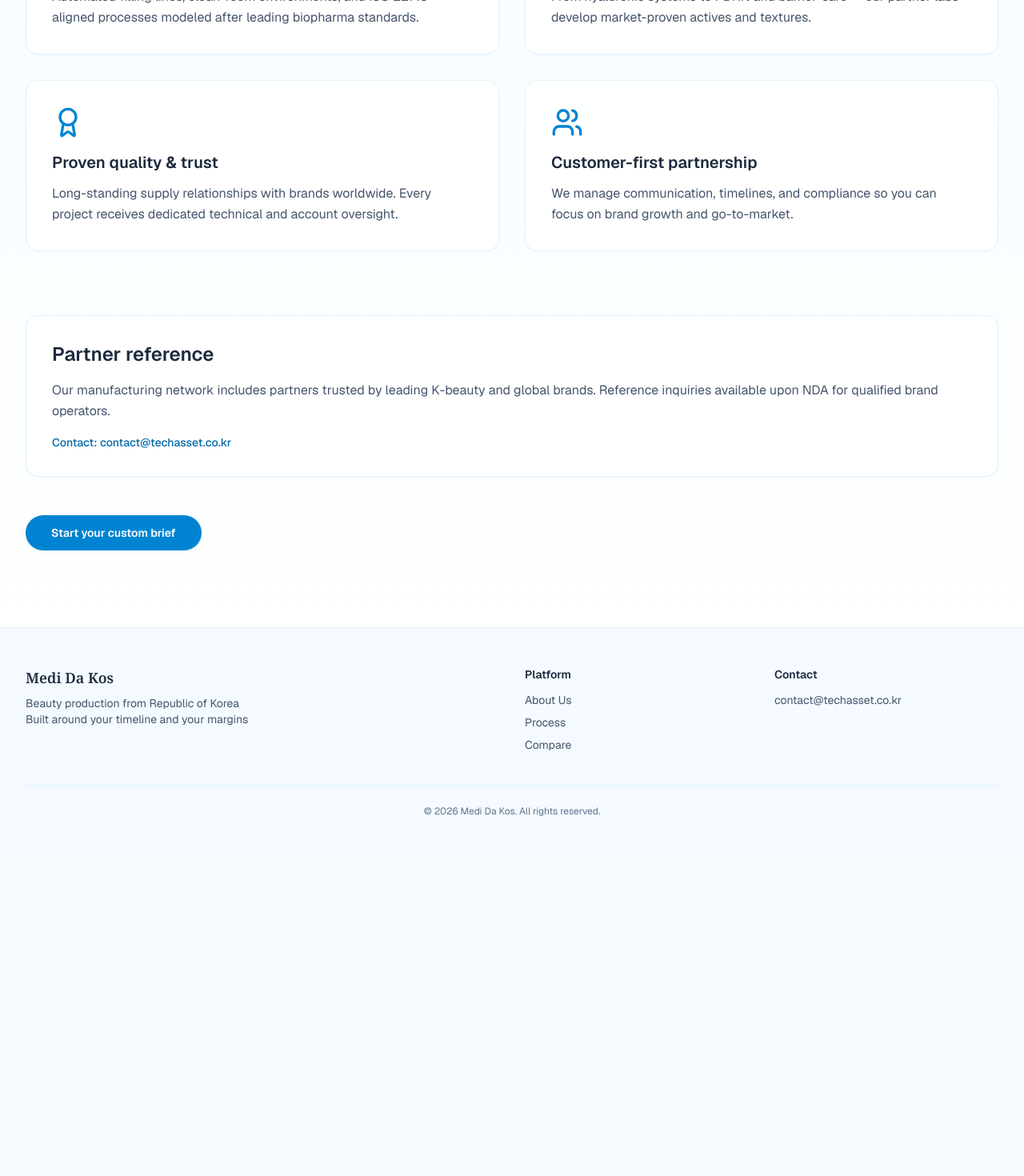
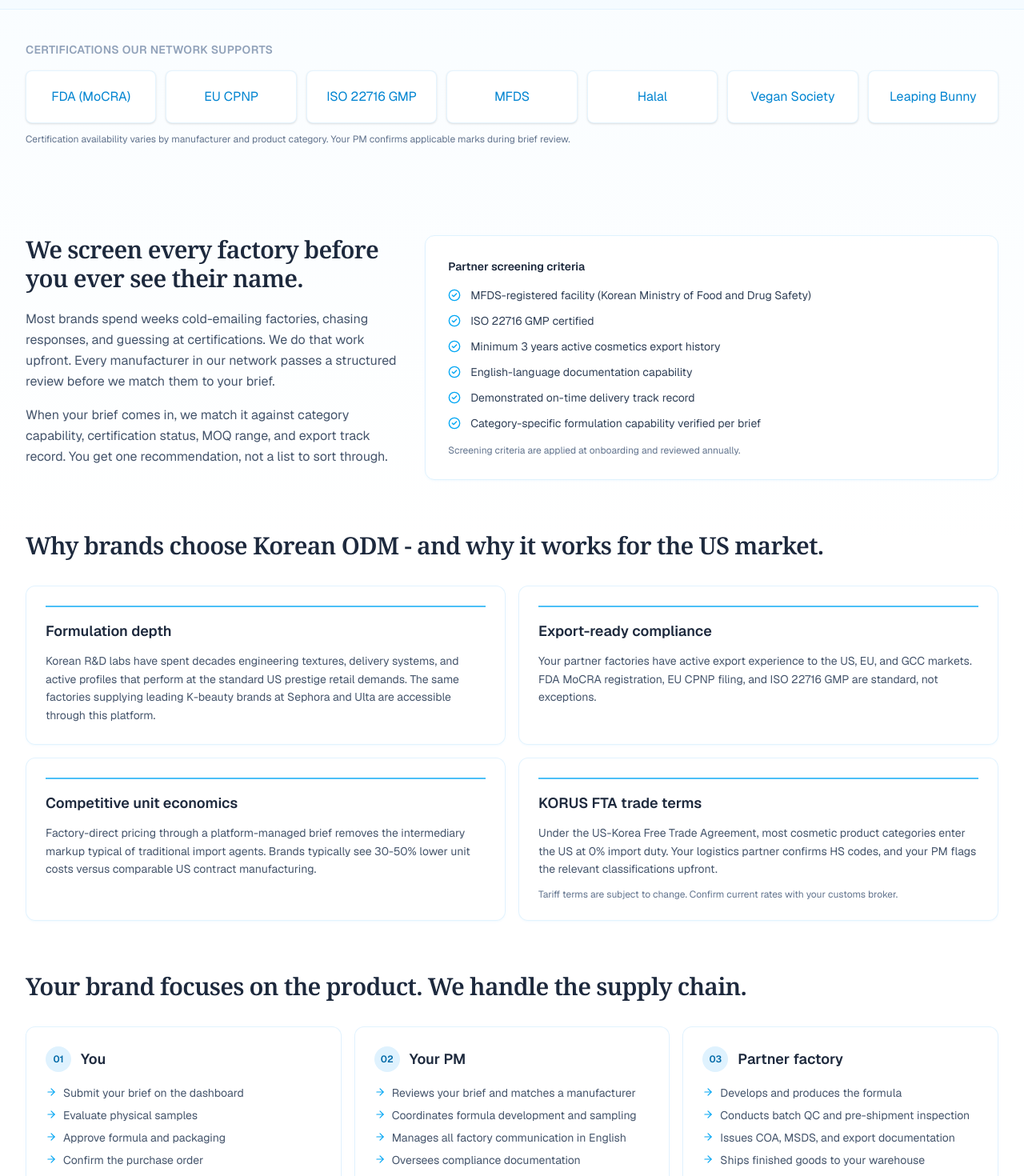
Before and after one commit to Jun-pepsi-limeflavor/medi-da-kos, a Next.js app: page /about-us in a window 1280 px wide. Shown: the part 1330-2800 px from the top of the page at 80% size. Before the commit the page ends 2400 px from the top, so only its background shows below. Built offline with nearby package versions, Linux system fonts and the light colour scheme; no server answers.

Commit message:
About Us

```diff
--- a/src/app/(marketing)/about-us/page.tsx
+++ b/src/app/(marketing)/about-us/page.tsx
@@ -1,28 +1,89 @@
 import Image from "next/image";
 import Link from "next/link";
-import { Award, Beaker, Building2, Users } from "lucide-react";
+import { ArrowRight, CheckCircle2 } from "lucide-react";
 import { SplitHeroBrand } from "@/components/marketing/SplitHeroBrand";
 
-const STRENGTHS = [
+const NETWORK_STATS = [
+  // TODO: replace with verified figure
+  { value: "300+", label: "Certified manufacturing partners" },
+  // TODO: replace with verified figure
   {
-    icon: Building2,
-    title: "State-of-the-art facilities",
-    text: "Automated filling lines, clean-room environments, and ISO 22716–aligned processes modeled after leading biopharma standards.",
+    value: "40%+",
+    label: "Lower unit cost ",
+  },
+  // TODO: replace with verified figure
+  { value: "2-3 weeks", label: "Brief to first sample, typical timeline" },
+] as const;
+
+const SCREENING_CRITERIA = [
+  "MFDS-registered facility (Korean Ministry of Food and Drug Safety)",
+  "ISO 22716 GMP certified",
+  "Minimum 3 years active cosmetics export history",
+  "English-language documentation capability",
+  "Demonstrated on-time delivery track record",
+  "Category-specific formulation capability verified per brief",
+] as const;
+
+const WHY_KOREA = [
+  {
+    title: "Formulation depth",
+    body: "Korean R&D labs have spent decades engineering textures, delivery systems, and active profiles that perform at the standard US prestige retail demands. The same factories supplying leading K-beauty brands at Sephora and Ulta are accessible through this platform.",
   },
   {
-    icon: Beaker,
-    title: "Deep formulation expertise",
-    text: "From hyaluronic systems to PDRN and barrier-care — our partner labs develop market-proven actives and textures.",
+    title: "Export-ready compliance",
+    body: "Your partner factories have active export experience to the US, EU, and GCC markets. FDA MoCRA registration, EU CPNP filing, and ISO 22716 GMP are standard, not exceptions.",
   },
   {
-    icon: Award,
-    title: "Proven quality & trust",
-    text: "Long-standing supply relationships with brands worldwide. Every project receives dedicated technical and account oversight.",
+    title: "Competitive unit economics",
+    body: "Factory-direct pricing through a platform-managed brief removes the intermediary markup typical of traditional import agents. Brands typically see 30-50% lower unit costs versus comparable US contract manufacturing.",
   },
   {
-    icon: Users,
-    title: "Customer-first partnership",
-    text: "We manage communication, timelines, and compliance so you can focus on brand growth and go-to-market.",
+    title: "KORUS FTA trade terms",
+    body: "Under the US-Korea Free Trade Agreement, most cosmetic product categories enter the US at 0% import duty. Your logistics partner confirms HS codes, and your PM flags the relevant classifications upfront.",
+    note: "Tariff terms are subject to change. Confirm current rates with your customs broker.",
+  },
+] as const;
+
+const CERTIFICATIONS = [
+  "FDA (MoCRA)",
+  "EU CPNP",
+  "ISO 22716 GMP",
+  "MFDS",
+  "Halal",
+  "Vegan Society",
+  "Leaping Bunny",
+] as const;
+
+const RESPONSIBILITIES = [
+  {
+    step: "01",
+    title: "You",
+    items: [
+      "Submit your brief on the dashboard",
+      "Evaluate physical samples",
+      "Approve formula and packaging",
+      "Confirm the purchase order",
+    ],
+  },
+  {
+    step: "02",
+    title: "Your PM",
+    items: [
+      "Reviews your brief and matches a manufacturer",
+      "Coordinates formula development and sampling",
+      "Manages all factory communication in English",
+      "Oversees compliance documentation",
+    ],
+  },
+  {
+    step: "03",
+    title: "Partner factory",
+    items: [
+      "Develops and produces the formula",
+      "Conducts batch QC and pre-shipment inspection",
+      "Issues COA, MSDS, and export documentation",
+      "Ships finished goods to your warehouse",
+    ],
   },
 ] as const;
 
@@ -53,58 +114,215 @@ export default function AboutUsPage() {
         />
       </section>
 
-      <section className="bg-gradient-to-b from-white via-sky-50/40 to-white">
-        <div className="mx-auto max-w-7xl px-4 py-16 sm:px-6 sm:py-20 lg:px-8 lg:py-24">
-          <p className="text-sm font-semibold uppercase tracking-[0.18em] text-sky-600">
-            About Us
+      <section className="bg-gradient-to-b from-sky-50/65 via-white to-white/95">
+        <div className="mx-auto max-w-7xl px-4 py-16 sm:px-6 lg:px-8 lg:py-24">
+          <p className="text-sm font-semibold uppercase tracking-[0.18em] text-sky-500">
+            About Medi Da Kos
           </p>
-          <h1 className="mt-3 max-w-3xl text-3xl font-semibold tracking-tight text-slate-800 sm:text-4xl">
-            Korea&apos;s most advanced cosmetic ODM network
+          <h1 className="mt-4 max-w-4xl font-serif text-4xl font-semibold tracking-tight text-slate-800 sm:text-4xl">
+            The fastest path from brief to certified Korean OEM/ODM - without
+            sourcing a factory yourself.
           </h1>
-          <p className="mt-6 max-w-2xl text-lg leading-relaxed text-slate-600">
-            Medi Da Kos connects global beauty brands with Korean manufacturers
-            known for cutting-edge R&D, rigorous quality systems, and competitive
-            production economics.
+          <p className="mt-6 max-w-2xl text-base leading-relaxed text-slate-600 sm:text-lg">
+            Medi Da Kos connects US beauty brands with a pre-vetted network of
+            Korean manufacturers. We manage formula development, sampling,
+            compliance, and freight so your team stays focused on brand, not
+            supply chain.
           </p>
+        </div>
 
-          <div className="mt-16 grid gap-8 md:grid-cols-2">
-            {STRENGTHS.map((item) => (
+        <div className="border-y border-sky-100/80 bg-sky-50/40">
+          <div className="mx-auto grid max-w-7xl gap-6 px-4 py-8 sm:px-6 md:grid-cols-3 lg:px-8">
+            {NETWORK_STATS.map((item) => (
               <div
-                key={item.title}
-                className="rounded-2xl border border-sky-100/90 bg-white/85 p-8 shadow-sm shadow-sky-100/30 backdrop-blur-sm"
+                key={item.label}
+                className="text-center md:text-left"
               >
-                <item.icon className="h-10 w-10 text-sky-600" />
-                <h2 className="mt-4 text-xl font-semibold text-slate-800">
-                  {item.title}
-                </h2>
-                <p className="mt-3 leading-relaxed text-slate-600">
-                  {item.text}
+                <p className="text-2xl font-semibold text-sky-600">
+                  {item.value}
                 </p>
+                <p className="mt-1 text-sm text-slate-600">{item.label}</p>
               </div>
             ))}
           </div>
+        </div>
 
-          <section className="mt-20 rounded-2xl border border-sky-100/90 bg-white/85 p-8 shadow-sm shadow-sky-100/30 backdrop-blur-sm">
-            <h2 className="text-2xl font-semibold text-slate-800">
-              Partner reference
-            </h2>
-            <p className="mt-4 leading-relaxed text-slate-600">
-              Our manufacturing network includes partners trusted by leading
-              K-beauty and global brands. Reference inquiries available upon NDA
-              for qualified brand operators.
+        <div className="mx-auto max-w-7xl px-4 py-6 sm:px-6 lg:px-8 lg:py-8">
+          <section className="mt-2">
+            <p className="text-sm font-semibold uppercase tracking-wide text-slate-400">
+              Certifications our network supports
             </p>
-            <p className="mt-4 text-sm font-medium text-sky-700">
-              Contact: contact@techasset.co.kr
+            <div className="mt-4 grid grid-cols-2 gap-3 md:grid-cols-7">
+              {CERTIFICATIONS.map((cert) => (
+                <span
+                  key={cert}
+                  className="rounded-lg border border-sky-100/80 bg-white px-3 py-5 text-center text-s font-rg text-sky-600 shadow-sm"
+                >
+                  {cert}
+                </span>
+              ))}
+            </div>
+            <p className="mt-3 text-xs text-slate-500">
+              Certification availability varies by manufacturer and product
+              category. Your PM confirms applicable marks during brief review.
             </p>
           </section>
+          </div>
 
-          <div className="mt-12">
+        <div className="mx-auto max-w-7xl px-4 py-16 sm:px-6 lg:px-8 lg:py-20">
+          <section className="grid gap-8 lg:grid-cols-5 lg:items-start">
+            <div className="lg:col-span-2">
+              <h2 className="font-serif text-3xl font-semibold tracking-tight text-slate-800">
+                We screen every factory before you ever see their name.
+              </h2>
+              <p className="mt-5 text-base leading-relaxed text-slate-600">
+                Most brands spend weeks cold-emailing factories, chasing
+                responses, and guessing at certifications. We do that work
+                upfront. Every manufacturer in our network passes a structured
+                review before we match them to your brief.
+              </p>
+              <p className="mt-4 text-base leading-relaxed text-slate-600">
+                When your brief comes in, we match it against category
+                capability, certification status, MOQ range, and export track
+                record. You get one recommendation, not a list to sort through.
+              </p>
+            </div>
+            <div className="lg:col-span-3">
+              <div className="rounded-xl border border-sky-100 bg-white/85 p-6 shadow-sm shadow-sky-100/30 sm:p-7">
+                <p className="text-sm font-semibold text-slate-800">
+                  Partner screening criteria
+                </p>
+                <ul className="mt-4 space-y-3">
+                  {SCREENING_CRITERIA.map((item) => (
+                    <li key={item} className="flex items-start gap-3 text-sm">
+                      <CheckCircle2
+                        className="mt-0.5 h-4 w-4 shrink-0 text-sky-500"
+                        aria-hidden
+                      />
+                      <span className="text-slate-700">{item}</span>
+                    </li>
+                  ))}
+                </ul>
+                <p className="mt-4 text-xs text-slate-500">
+                  Screening criteria are applied at onboarding and reviewed
+                  annually.
+                </p>
+              </div>
+            </div>
+          </section>
+
+          <section className="mt-16">
+            <h2 className="font-serif text-3xl font-semibold tracking-tight text-slate-800">
+              Why brands choose Korean ODM - and why it works for the US market.
+            </h2>
+            <div className="mt-8 grid gap-4 md:grid-cols-2">
+              {WHY_KOREA.map((item) => (
+                <article
+                  key={item.title}
+                  className="rounded-xl border border-sky-100/90 bg-white/85 p-6 shadow-sm shadow-sky-100/30"
+                >
+                  <div className="border-t-2 border-sky-500/70 pt-4">
+                    <h3 className="text-lg font-semibold text-slate-800">
+                      {item.title}
+                    </h3>
+                    <p className="mt-3 text-sm leading-relaxed text-slate-600">
+                      {item.body}
+                    </p>
+                    {"note" in item ? (
+                      <p className="mt-3 text-xs text-slate-500">{item.note}</p>
+                    ) : null}
+                  </div>
+                </article>
+              ))}
+            </div>
+          </section>
+
+          <section className="mt-16">
+            <h2 className="font-serif text-3xl font-semibold tracking-tight text-slate-800">
+              Your brand focuses on the product. We handle the supply chain.
+            </h2>
+            <div className="mt-8 grid gap-4 md:grid-cols-3">
+              {RESPONSIBILITIES.map((column) => (
+                <article
+                  key={column.title}
+                  className="rounded-xl border border-sky-100/90 bg-white/85 p-6 shadow-sm shadow-sky-100/30"
+                >
+                  <div className="flex items-center gap-3">
+                    <span className="inline-flex h-8 w-8 items-center justify-center rounded-full bg-sky-100 text-xs font-semibold text-sky-700">
+                      {column.step}
+                    </span>
+                    <h3 className="text-lg font-semibold text-slate-800">
+                      {column.title}
+                    </h3>
+                  </div>
+                  <ul className="mt-4 space-y-2">
+                    {column.items.map((item) => (
+                      <li
+                        key={item}
+                        className="flex items-start gap-2 text-sm text-slate-600"
+                      >
+                        <ArrowRight
+                          className="mt-0.5 h-3.5 w-3.5 shrink-0 text-sky-500"
+                          aria-hidden
+                        />
+                        <span>{item}</span>
+                      </li>
+                    ))}
+                  </ul>
+                </article>
+              ))}
+            </div>
+          </section>
+
+          <section className="mt-16">
+            <h2 className="font-serif text-3xl font-semibold tracking-tight text-slate-800">
+              Built by people who know Korean manufacturing.
+            </h2>
+            <div className="mt-5 max-w-3xl border-l-2 border-sky-200 pl-5">
+              <p className="text-base leading-relaxed text-slate-600">
+                Medi Da Kos is operated by KTA Inc., a Korea-based company
+                with direct relationships in the Korean cosmetic manufacturing
+                industry. Our operations are built around one goal: making
+                Korean ODM accessible and low-friction for international brands,
+                starting with the US market.
+              </p>
+              <p className="mt-4 text-base leading-relaxed text-slate-600">
+                Every project is managed by an English-speaking project manager
+                with hands-on experience coordinating between international
+                brands and Korean factories. We do not outsource communication.
+                Your PM is accountable from brief to delivery.
+              </p>
+              <p className="mt-4 text-sm text-slate-500">
+                Operational inquiries: contact@medidakos.io
+              </p>
+            </div>
+          </section>
+        </div>
+      </section>
+
+      <section className="bg-sky-50/60 py-14">
+        <div className="mx-auto max-w-4xl px-4 text-center sm:px-6 lg:px-8">
+          <h2 className="font-serif text-2xl font-semibold text-slate-800 sm:text-3xl">
+            Ready to see if Korean ODM fits your next launch?
+          </h2>
+          <p className="mx-auto mt-3 max-w-2xl text-sm leading-relaxed text-slate-600 sm:text-base">
+            Submit your brief - it takes less than 10 minutes.
+            <br></br>
+           And your PM
+            follows up within 1 business day.
+          </p>
+          <div className="mt-7">
             <Link
               href="/login"
-              className="inline-block rounded-full bg-sky-600 px-8 py-3 text-sm font-semibold text-white shadow-sm shadow-sky-200/50 transition hover:bg-sky-700"
+              className="inline-flex items-center gap-2 rounded-full bg-sky-500/90 px-8 py-3 text-sm font-semibold text-white shadow-sm shadow-sky-200/50 transition hover:bg-sky-600"
             >
-              Start your custom brief
+              Start Your Product Brief
             </Link>
+            <p className="mt-4 text-sm text-slate-500">
+              <Link href="/contact" className="hover:text-slate-700">
+                Have questions first? {"\u2192"} Talk to our team
+              </Link>
+            </p>
           </div>
         </div>
       </section>
--- a/src/app/(marketing)/compare/page.tsx
+++ b/src/app/(marketing)/compare/page.tsx
@@ -61,7 +61,7 @@ export default function ComparePage() {
         <p className="text-center text-sm font-semibold uppercase tracking-[0.18em] text-sky-500">
           Compare
         </p>
-        <h1 className="mx-auto mt-3 max-w-2xl text-center text-3xl font-semibold tracking-tight text-slate-800 sm:text-4xl">
+        <h1 className="mx-auto mt-3 max-w-2xl font-serif text-center text-3xl font-semibold tracking-tight text-slate-800 sm:text-4xl">
           "See how Medi Da Kos stacks up — cost, lead time, and capability"
         </h1>
         <p className="mx-auto mt-4 max-w-2xl text-center text-base leading-relaxed text-slate-600">
--- a/src/app/(marketing)/page.tsx
+++ b/src/app/(marketing)/page.tsx
@@ -24,10 +24,10 @@ const ADVANTAGES = [
   {
     icon: Sparkles,
     tag: "Cost efficiency",
-    headline: "30%+ lower cost than domestic production",
+    headline: "40%+ lower cost than domestic production",
     body: "Factory-direct pricing with margins domestic production can't match — more profit, every order.",
     metrics: [
-      { value: "30%+", label: "avg. cost savings" },
+      { value: "40%+", label: "avg. cost savings" },
       { value: "Factory-direct", label: "pricing model" },
     ],
   },
@@ -66,7 +66,13 @@ const ADVANTAGES = [
     tag: "Regulatory compliance",
     headline: "Sell anywhere. Every certification, covered.",
     body: "From US and EU market entry to Halal and vegan consumer segments — we manufacture to the exact standards your market demands. No reformulation surprises.",
-    certs: ["FDA", "EU CPNP", "ISO 22716", "Halal", "Vegan Society"],
+    certs: ["FDA (MoCRA)",
+  "EU CPNP",
+  "ISO 22716 GMP",
+  "MFDS",
+  "Halal",
+  "Vegan Society",
+  "Leaping Bunny"],
   },
 
 ] as const;
@@ -79,7 +85,7 @@ export default function HomePage() {
       <section className="bg-gradient-to-b from-sky-50/40 via-white to-white pb-16 pt-24">
         <div className="mx-auto max-w-7xl px-4 sm:px-6 lg:px-8">
 
-          <h2 className="mx-auto mt-4 max-w-2xl text-center text-3xl font-semibold tracking-tight text-slate-800 sm:text-4xl">
+          <h2 className="mx-auto mt-4 font-serif max-w-2xl text-center text-3xl font-semibold tracking-tight text-slate-800 sm:text-4xl">
             Why Medi Da Kos
           </h2>
           <p className="mx-auto mt-5 max-w-2xl text-center text-lg leading-relaxed text-slate-600">
--- a/src/components/dashboard/CMWizard.tsx
+++ b/src/components/dashboard/CMWizard.tsx
@@ -1005,7 +1005,13 @@ function Step6({
     internationalCertifications: [] as string[],
   };
   const set = (patch: Partial<typeof v>) => onChange({ ...v, ...patch });
-  const certs = ["FDA", "EU CPNP", "Halal", "Vegan Society", "ISO 22716"];
+  const certs = ["FDA (MoCRA)",
+  "EU CPNP",
+  "ISO 22716 GMP",
+  "MFDS",
+  "Halal",
+  "Vegan Society",
+  "Leaping Bunny"];
 
   return (
     <div className={stepContentClass}>
@@ -1069,7 +1075,7 @@ function Step6({
               <label className={wizardLabelClass}>
                 International certifications
               </label>
-              <div className="mt-2 flex flex-wrap gap-2">
+              <div className="mt-2 flex f lex-wrap gap-2">
                 {certs.map((c) => (
                   <button
                     key={c}
@@ -1084,7 +1090,7 @@ function Step6({
                             : [...v.internationalCertifications, c],
                       })
                     }
-                    className={`${choiceChipClass} rounded-full px-5 py-3 text-sm md:text-base ${
+                    className={`${choiceChipClass} rounded-full px-5 py-3 tex-xs md:text-base ${
                       v.internationalCertifications.includes(c)
                         ? "border-sky-500 bg-white text-sky-800 shadow-sm ring-2 ring-sky-100"
                         : "border-slate-200/90 bg-white/80 text-slate-600 hover:border-sky-200"
--- a/src/components/dashboard/DashboardSidebar.tsx
+++ b/src/components/dashboard/DashboardSidebar.tsx
@@ -126,11 +126,11 @@ export function DashboardSidebar({ currentStep = 1 }: { currentStep?: number })
 
       <div className="border-t border-sky-50 p-4">
         <a
-          href="mailto:contact@techasset.co.kr"
+          href="mailto:contact@medidakos.io"
           className="mb-3 flex items-center gap-2 text-xs text-slate-500 transition hover:text-sky-600"
         >
           <Mail size={14} />
-          contact@techasset.co.kr
+          contact@medidakos.io
         </a>
         <button
           type="button"
--- a/src/components/marketing/Footer.tsx
+++ b/src/components/marketing/Footer.tsx
@@ -37,10 +37,10 @@ export function Footer() {
             <p className="text-sm font-semibold text-slate-800">Contact</p>
             <p className="mt-3 text-sm text-slate-600">
               <a
-                href="mailto:contact@techasset.co.kr"
+                href="mailto:contact@medidakos.io"
                 className="hover:text-sky-600"
               >
-                contact@techasset.co.kr
+                contact@medidakos.io
               </a>
             </p>
           </div>
--- a/src/components/marketing/HeroCarousel.tsx
+++ b/src/components/marketing/HeroCarousel.tsx
@@ -10,7 +10,7 @@ const HERO_COPY = {
   title: "Scale smarter.",
   subTitle2: "Manufacture with confidence.",
   subtitle:
-    "Reduce production costs by 30% or more — without compromising on quality. Connect directly to certified Korean beauty manufacturers who deliver at scale, on spec, and on schedule.",
+    "Reduce production costs by 40% or more — without compromising on quality. Connect directly to certified Korean beauty manufacturers who deliver at scale, on spec, and on schedule.",
   primaryCta: "Request a Custom Quote",
   primaryHref: "/login",
 };
@@ -106,12 +106,12 @@ export function HeroCarousel() {
               {HERO_COPY.eyebrow}
             </p>
             <h1
-              className={`text-6xl font-semibold leading-[1.02] tracking-tight transition-colors duration-700 sm:text-7xl sm:leading-[1.02] lg:text-[3.75rem] ${headlineColorClass(lightText)}`}
+              className={`text-6xl font-serif font-semibold leading-[1.02] tracking-tight transition-colors duration-700 sm:text-7xl sm:leading-[1.02] lg:text-[3.75rem] ${headlineColorClass(lightText)}`}
             >
               {HERO_COPY.title}
             </h1>
             <h2
-              className={`mt-1 max-w-none text-[1.75rem] font-semibold leading-[1.08] tracking-tight transition-colors duration-700 sm:text-4xl sm:leading-[1.08] lg:text-[2.5rem] lg:whitespace-nowrap ${headlineColorClass(lightText)}`}
+              className={`mt-1 max-w-none font-serif text-[1.75rem] font-semibold leading-[1.08] tracking-tight transition-colors duration-700 sm:text-4xl sm:leading-[1.08] lg:text-[2.5rem] lg:whitespace-nowrap ${headlineColorClass(lightText)}`}
             >
               {HERO_COPY.subTitle2}
             </h2>
--- a/src/components/marketing/HowItWorksPage.tsx
+++ b/src/components/marketing/HowItWorksPage.tsx
@@ -50,7 +50,7 @@ export function HowItWorksPage() {
               <p className="text-sm font-semibold uppercase tracking-[0.18em] text-sky-600 drop-shadow-[0_1px_4px_rgba(255,255,255,0.95)]">
                 Process
               </p>
-              <h1 className="mt-3 text-3xl font-semibold tracking-tight text-slate-800 drop-shadow-[0_1px_8px_rgba(255,255,255,0.95)] sm:text-4xl">
+              <h1 className="mt-3 text-3xl font-semibold font-serif tracking-tight text-slate-800 drop-shadow-[0_1px_8px_rgba(255,255,255,0.95)] sm:text-4xl">
                 From brief to delivery
               </h1>
               <p className="mt-4 text-base leading-relaxed text-slate-700 drop-shadow-[0_1px_6px_rgba(255,255,255,0.9)]">
```
